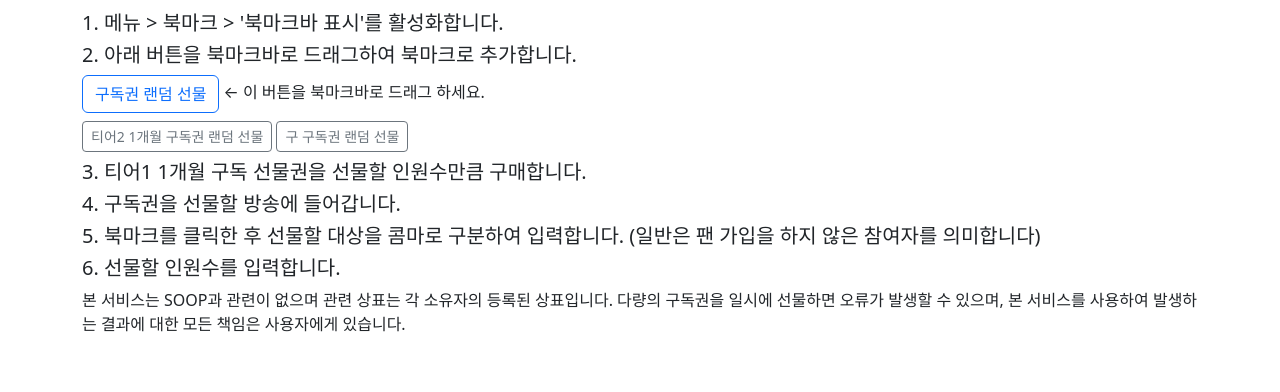
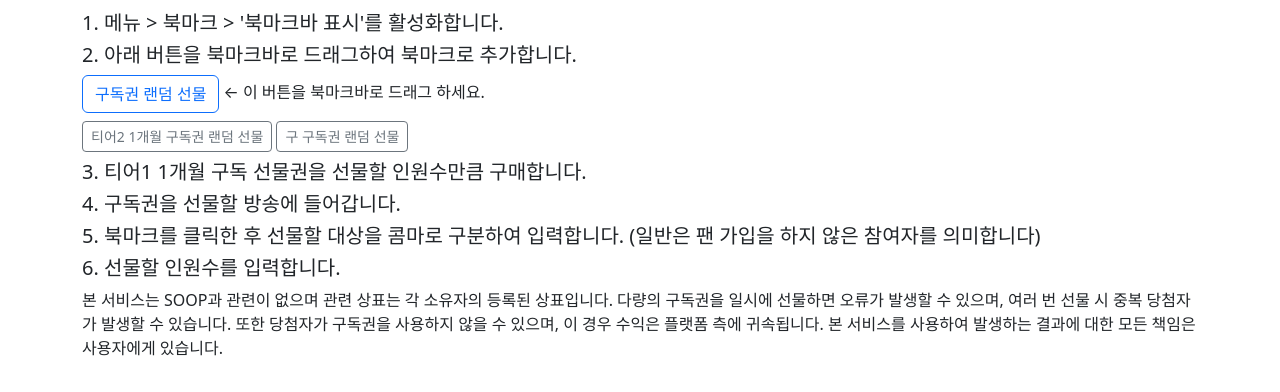
Before and after one commit to jebibot/sp-santa, a website: page docs/index.html in a window 1280 px wide. Shown: the part 556-948 px from the top of the page. Before the commit the page ends 924 px from the top, so only its background shows below. Drawn offline with nearby package versions, Linux system fonts and the light colour scheme.

Commit message:
docs: add disclaimer

```diff
--- a/docs/index.html
+++ b/docs/index.html
@@ -42,7 +42,7 @@
     <p class="h5">4. 구독권을 선물할 방송에 들어갑니다.</p>
     <p class="h5">5. 북마크를 클릭한 후 선물할 대상을 콤마로 구분하여 입력합니다. (일반은 팬 가입을 하지 않은 참여자를 의미합니다)</p>
     <p class="h5">6. 선물할 인원수를 입력합니다.</p>
-    <p>본 서비스는 SOOP과 관련이 없으며 관련 상표는 각 소유자의 등록된 상표입니다. 다량의 구독권을 일시에 선물하면 오류가 발생할 수 있으며, 본 서비스를 사용하여 발생하는 결과에 대한 모든 책임은 사용자에게 있습니다.</p>
+    <p>본 서비스는 SOOP과 관련이 없으며 관련 상표는 각 소유자의 등록된 상표입니다. 다량의 구독권을 일시에 선물하면 오류가 발생할 수 있으며, 여러 번 선물 시 중복 당첨자가 발생할 수 있습니다. 또한 당첨자가 구독권을 사용하지 않을 수 있으며, 이 경우 수익은 플랫폼 측에 귀속됩니다. 본 서비스를 사용하여 발생하는 결과에 대한 모든 책임은 사용자에게 있습니다.</p>
   </div>
 </body>
 </html>
```
